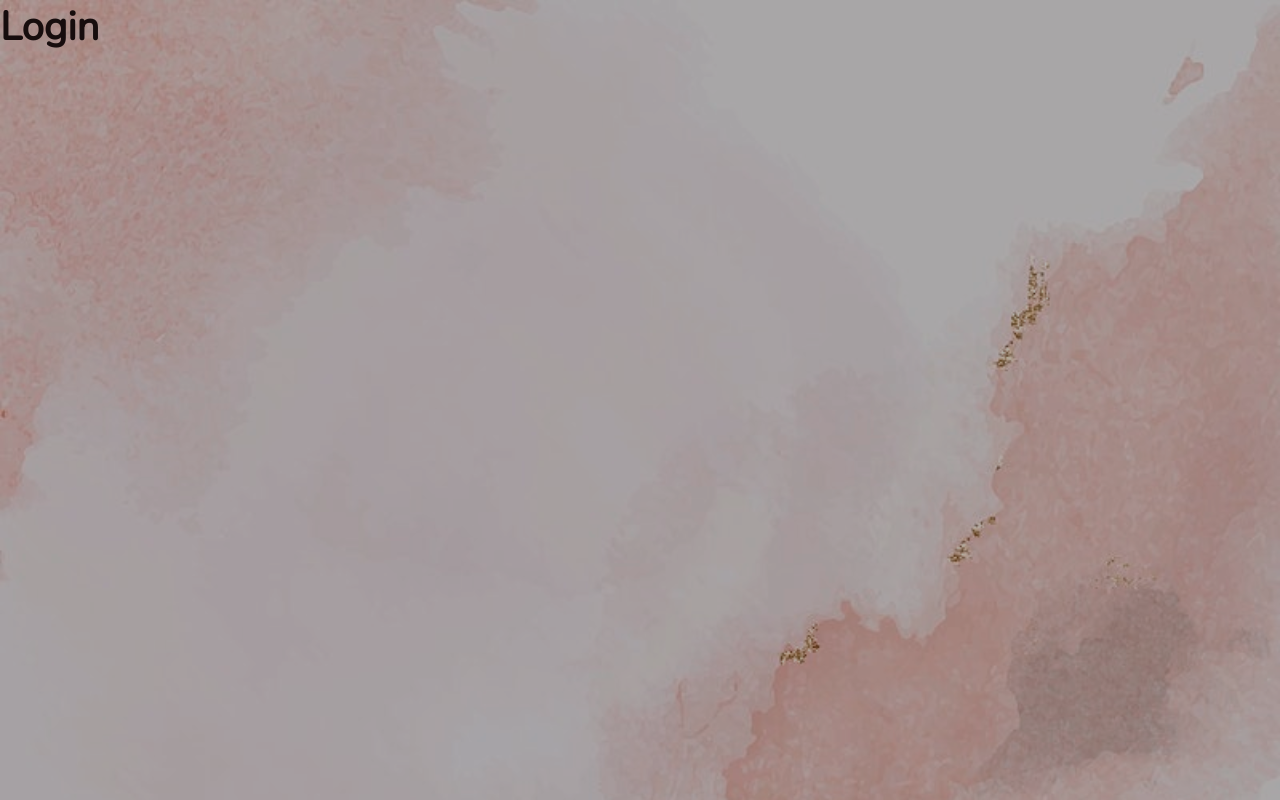
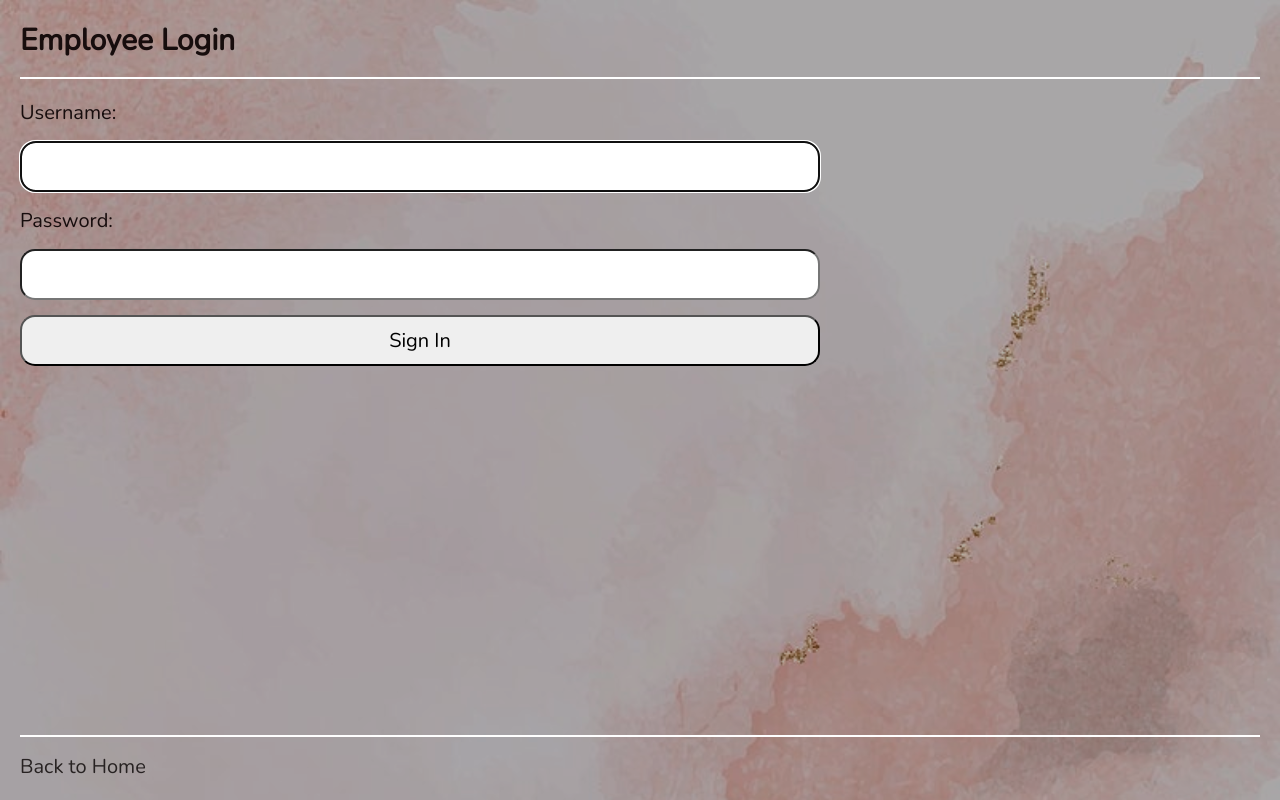
Before and after one commit to zycs19/sticky_notes_frontend, a React (Create React App) app in the folder sticky_notes/: page /login in a window 1280 px wide. Built offline with nearby package versions, Linux system fonts and the light colour scheme.

Commit message:
Login auth

```diff
--- a/sticky_notes/src/app/store.js
+++ b/sticky_notes/src/app/store.js
@@ -1,10 +1,12 @@
 import { configureStore } from "@reduxjs/toolkit"
 import { apiSlice } from './api/apiSlice'
 import { setupListeners } from "@reduxjs/toolkit/query"
+import authReducer from '../features/auth/authSlice'
 
 export const store = configureStore({
     reducer: {
         [apiSlice.reducerPath]: apiSlice.reducer,
+        auth: authReducer,
     },
     middleware: getDefaultMiddleware =>
         getDefaultMiddleware().concat(apiSlice.middleware),
--- a/sticky_notes/src/components/DashHeader.js
+++ b/sticky_notes/src/components/DashHeader.js
@@ -1,14 +1,58 @@
-import {Link} from 'react-router-dom'
+import { useEffect } from 'react'
+import { FontAwesomeIcon } from '@fortawesome/react-fontawesome'
+import { faRightFromBracket } from "@fortawesome/free-solid-svg-icons"
+import { useNavigate, Link, useLocation } from 'react-router-dom'
+
+import { useSendLogoutMutation } from '../features/auth/authApiSlice'
+
+const DASH_REGEX = /^\/dash(\/)?$/
+const NOTES_REGEX = /^\/dash\/notes(\/)?$/
+const USERS_REGEX = /^\/dash\/users(\/)?$/
 
 const DashHeader = () => {
+
+    const navigate = useNavigate()
+    const { pathname } = useLocation()
+
+    const [sendLogout, {
+        isLoading,
+        isSuccess,
+        isError,
+        error
+    }] = useSendLogoutMutation()
+
+    useEffect(() => {
+        if (isSuccess) navigate('/')
+    }, [isSuccess, navigate])
+
+    if (isLoading) return <p>Logging Out...</p>
+
+    if (isError) return <p>Error: {error.data?.message}</p>
+
+    let dashClass = null
+    if (!DASH_REGEX.test(pathname) && !NOTES_REGEX.test(pathname) && !USERS_REGEX.test(pathname)) {
+        dashClass = "dash-header__container--small"
+    }
+
+    const logoutButton = (
+        <button
+            className="icon-button"
+            title="Logout"
+            onClick={sendLogout}
+        >
+            <FontAwesomeIcon icon={faRightFromBracket} />
+        </button>
+    )
+
     const content = (
         <header className="dash-header">
-            <div className="dash-header__container">
+            <div className={`dash-header__container ${dashClass}`}>
                 <Link to="/dash">
                     <h1 className="dash-header__title">techNotes</h1>
                 </Link>
                 <nav className="dash-header__nav">
-                    {/* add nav buttons later */}
+                    {/* add more buttons later */}
+                    {logoutButton}
                 </nav>
             </div>
         </header>
@@ -16,5 +60,4 @@
 
     return content
 }
-
 export default DashHeader
--- a/sticky_notes/src/features/auth/Login.js
+++ b/sticky_notes/src/features/auth/Login.js
@@ -1,7 +1,99 @@
+import { useRef, useState, useEffect } from 'react'
+import { useNavigate, Link } from 'react-router-dom'
+
+import { useDispatch } from 'react-redux'
+import { setCredentials } from './authSlice'
+import { useLoginMutation } from './authApiSlice'
+
 const Login = () => {
-  return (
-    <h1>Login</h1>
-  )
+    const userRef = useRef()
+    const errRef = useRef()
+    const [username, setUsername] = useState('')
+    const [password, setPassword] = useState('')
+    const [errMsg, setErrMsg] = useState('')
+
+    const navigate = useNavigate()
+    const dispatch = useDispatch()
+
+    const [login, { isLoading }] = useLoginMutation()
+
+    useEffect(() => {
+        userRef.current.focus()
+    }, [])
+
+    useEffect(() => {
+        setErrMsg('');
+    }, [username, password])
+
+
+    const handleSubmit = async (e) => {
+        e.preventDefault()
+        try {
+            const { accessToken } = await login({ username, password }).unwrap()
+            dispatch(setCredentials({ accessToken }))
+            setUsername('')
+            setPassword('')
+            navigate('/dash')
+        } catch (err) {
+            if (!err.status) {
+                setErrMsg('No Server Response');
+            } else if (err.status === 400) {
+                setErrMsg('Missing Username or Password');
+            } else if (err.status === 401) {
+                setErrMsg('Unauthorized');
+            } else {
+                setErrMsg(err.data?.message);
+            }
+            errRef.current.focus();
+        }
+    }
+
+    const handleUserInput = (e) => setUsername(e.target.value)
+    const handlePwdInput = (e) => setPassword(e.target.value)
+
+    const errClass = errMsg ? "errmsg" : "offscreen"
+
+    if (isLoading) return <p>Loading...</p>
+
+    const content = (
+        <section className="public">
+            <header>
+                <h1>Employee Login</h1>
+            </header>
+            <main className="login">
+                <p ref={errRef} className={errClass} aria-live="assertive">{errMsg}</p>
+
+                <form className="form" onSubmit={handleSubmit}>
+                    <label htmlFor="username">Username:</label>
+                    <input
+                        className="form__input"
+                        type="text"
+                        id="username"
+                        ref={userRef}
+                        value={username}
+                        onChange={handleUserInput}
+                        autoComplete="off"
+                        required
+                    />
+
+                    <label htmlFor="password">Password:</label>
+                    <input
+                        className="form__input"
+                        type="password"
+                        id="password"
+                        onChange={handlePwdInput}
+                        value={password}
+                        required
+                    />
+                    <button className="form__submit-button">Sign In</button>
+                </form>
+            </main>
+            <footer>
+                <Link to="/">Back to Home</Link>
+            </footer>
+        </section>
+    )
+
+    return content
 }
-
 export default Login
--- /dev/null
+++ b/sticky_notes/src/features/auth/authApiSlice.js
@@ -0,0 +1,43 @@
+import { apiSlice } from "../../app/api/apiSlice"
+import { logOut } from "./authSlice"
+
+export const authApiSlice = apiSlice.injectEndpoints({
+    endpoints: builder => ({
+        login: builder.mutation({
+            query: credentials => ({
+                url: '/auth',
+                method: 'POST',
+                body: { ...credentials }
+            })
+        }),
+        sendLogout: builder.mutation({
+            query: () => ({
+                url: '/auth/logout',
+                method: 'POST',
+            }),
+            async onQueryStarted(arg, { dispatch, queryFulfilled }) {
+                try {
+                    //const { data } =
+                    await queryFulfilled
+                    //console.log(data)
+                    dispatch(logOut())
+                    dispatch(apiSlice.util.resetApiState())
+                } catch (err) {
+                    console.log(err)
+                }
+            }
+        }),
+        refresh: builder.mutation({
+            query: () => ({
+                url: '/auth/refresh',
+                method: 'GET',
+            })
+        }),
+    })
+})
+
+export const {
+    useLoginMutation,
+    useSendLogoutMutation,
+    useRefreshMutation,
+} = authApiSlice
--- /dev/null
+++ b/sticky_notes/src/features/auth/authSlice.js
@@ -0,0 +1,21 @@
+import { createSlice } from '@reduxjs/toolkit'
+
+const authSlice = createSlice({
+    name: 'auth',
+    initialState: { token: null },
+    reducers: {
+        setCredentials: (state, action) => {
+            const { accessToken } = action.payload
+            state.token = accessToken
+        },
+        logOut: (state, action) => {
+            state.token = null
+        },
+    }
+})
+
+export const { setCredentials, logOut } = authSlice.actions
+
+export default authSlice.reducer
+
+export const selectCurrentToken = (state) => state.auth.token
--- a/sticky_notes/src/features/notes/NewNote.js
+++ b/sticky_notes/src/features/notes/NewNote.js
@@ -5,8 +5,9 @@
 const NewNote = () => {
     const users = useSelector(selectAllUsers)
 
-    const content = users ? <NewNoteForm users={users} /> : <p>Loading...</p>
-
+    if(!users?.length)
+        return <p>Not Currently Available</p>
+    const content = <NewNoteForm users = {users} />
     return content
 }
 export default NewNote
```
